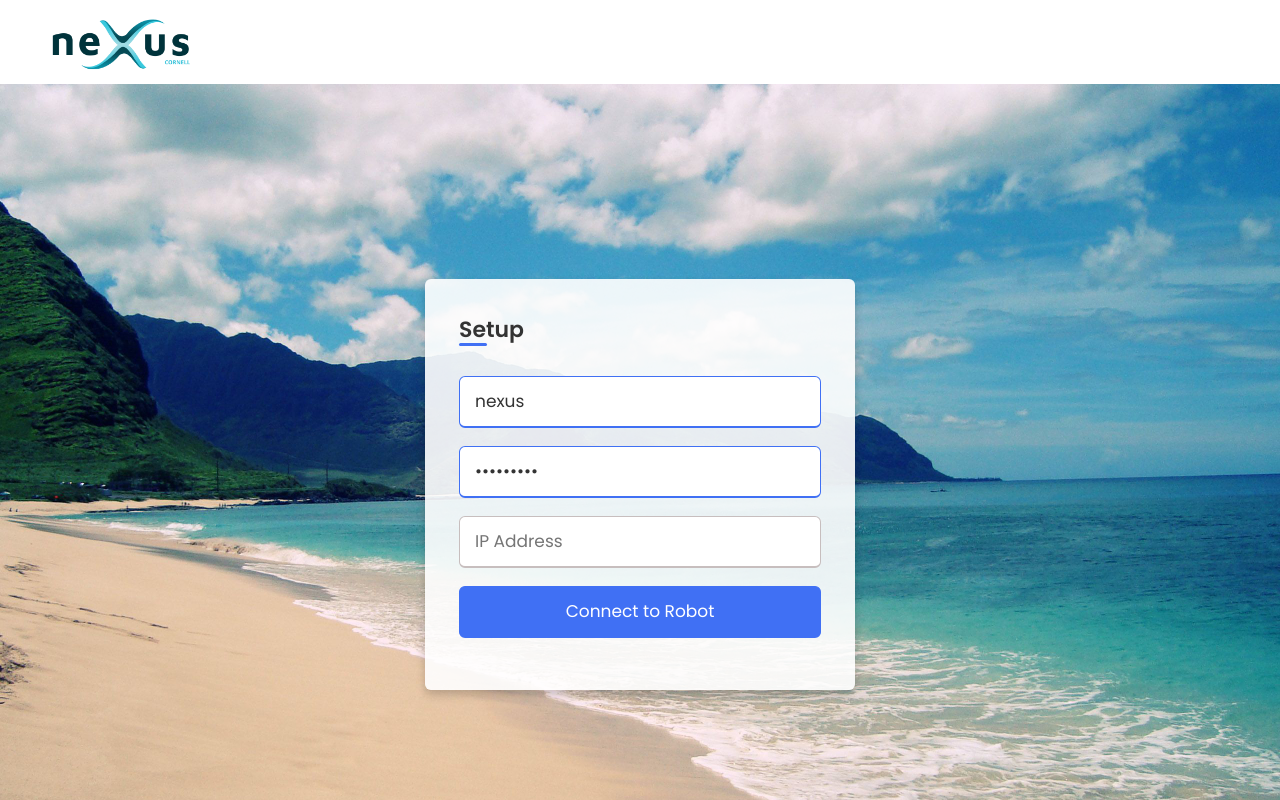
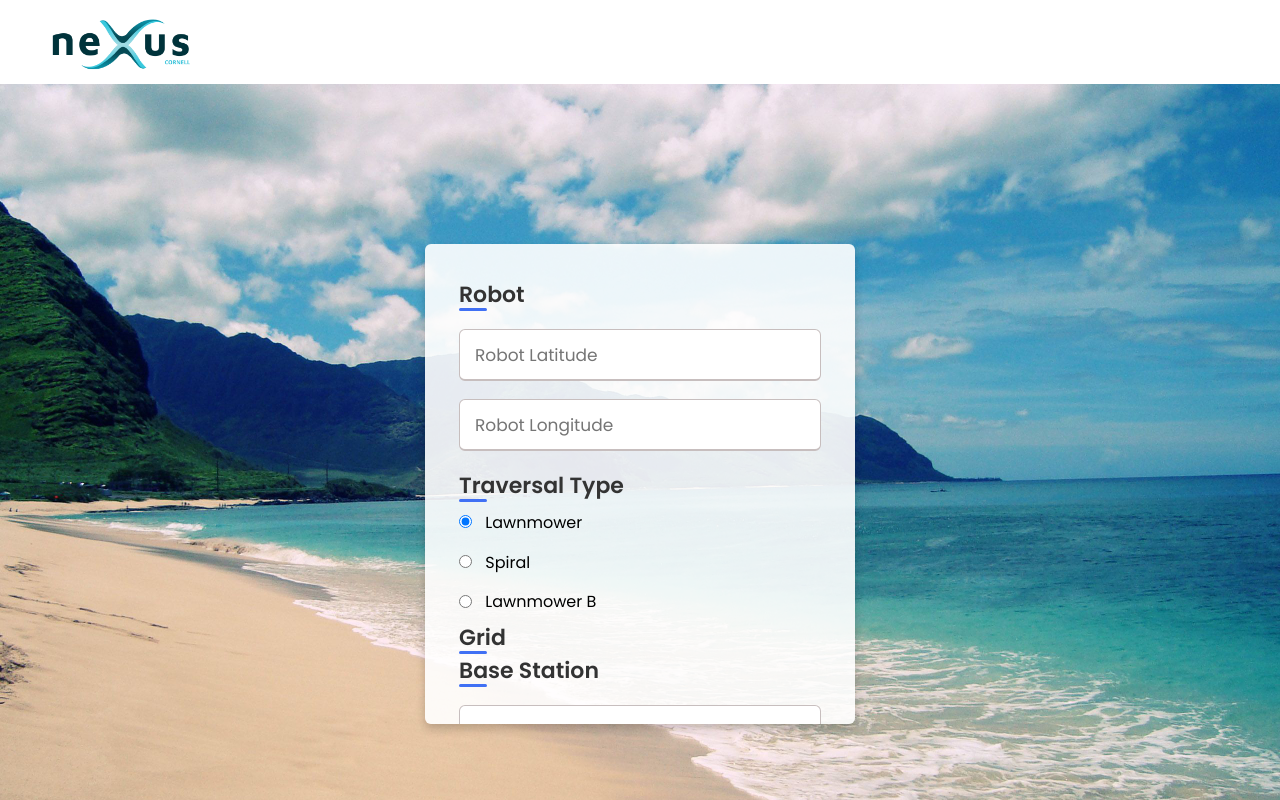
Before and after one commit to cornellnexus/nexus-gui, a React (Create React App) app in the folder Application/: page / in a window 1280 px wide. Built offline with nearby package versions, Linux system fonts and the light colour scheme.

Commit message:
Changing form

```diff
--- a/Application/src/App.css
+++ b/Application/src/App.css
@@ -111,3 +111,9 @@
     text-align: center;
     color: red;
 }
+
+.radio {
+    margin-top: 1em;
+    margin-right: 1em;
+    margin-bottom: 1em;
+}
--- a/Application/src/App.js
+++ b/Application/src/App.js
@@ -13,16 +13,13 @@
 
   const [lat, setLat] = useState();
   const [long, setLong] = useState();
-  const [maxVelocity, setMaxVelocity] = useState();
-  const [radius, setRadius] = useState();
-  const [turningRadius, setTurningRadius] = useState();
-  const [travType, setTravType] = useState();
+  const [travType, setTravType] = useState("lawnmower");
   const [baseLat, setBaseLat] = useState();
   const [baseLong, setBaseLong] = useState();
 
   const [errorMessage, setErrorMessage] = useState("");
   const [loading, setLoading] = useState(false);
-  const [page, setPage] = useState(0);
+  const [page, setPage] = useState(1);
 
   // Posts setup data to backend, which will try to initialize handshake
   // If successful, changes form page to mission
@@ -57,7 +54,24 @@
   // If successful, navigates to overview page
   // If not, outputs error
   const handleMission = async (e) => {
-
+    e.preventDefault();
+    setErrorMessage();
+    setLoading(true);
+    await axios.post('../../mission', {
+      params: {
+        robot_latitude: lat,
+        robot_longitude: long,
+        traversal_type: travType,
+        base_latitude: baseLat,
+        base_longitude: baseLong
+      }
+    }).then(response => {
+      setLoading(false);
+      navigate('/overview')
+    }).catch(response => {
+      setErrorMessage(response.response.data.error);
+      setLoading(false);
+    })
   }
 
   return (
@@ -107,7 +121,7 @@
     <div className='form-container'>
         <div className='form'>
           <h2>Robot</h2>
-          <form onSubmit={handleMission}>
+          <form style={{'marginTop': '0px'}} onSubmit={handleMission}>
             <div className='input-box'>
               <input type={"text"} placeholder={"Robot Latitude"} onChange={(e) => setLat(e.target.value)} required />
             </div>
@@ -116,23 +130,30 @@
               <input type={"text"} placeholder={"Robot Longitude"} onChange={(e) => setLong(e.target.value)} required />
             </div>
 
-            <div className='input-box'>
-              <input type={"text"} placeholder={"Robot Max Velocity"} onChange={(e) => setMaxVelocity(e.target.value)} required />
+            <h2>Traversal Type</h2>
+
+            <div>
+              <input className='radio' type={"radio"} value={"lawnmower"} checked={travType === "lawnmower"} onChange={(e) => {
+                setTravType(e.target.value)
+              }} />
+              <label htmlFor='Lawnmower'>Lawnmower</label>
             </div>
 
-            <div className='input-box'>
-              <input type={"text"} placeholder={"Robot Radius"} onChange={(e) => setRadius(e.target.value)} required />
+            <div>
+              <input className='radio' type={"radio"} value={"spiral"} checked={travType === "spiral"} onChange={(e) => {
+                setTravType(e.target.value)
+              }} />
+              <label htmlFor='Spiral'>Spiral</label>
             </div>
 
-            <div className='input-box'>
-              <input type={"text"} placeholder={"Robot Turning Radius"} onChange={(e) => setTurningRadius(e.target.value)} required />
+            <div>
+              <input className='radio' type={"radio"} value={"lawnmower b"} checked={travType === "lawnmower b"} onChange={(e) => {
+                setTravType(e.target.value)
+              }} />
+              <label htmlFor='Lawnmower B'>Lawnmower B</label>
             </div>
 
-            <h2>Mission</h2>
-
-            {/* <div className='input-box'>
-              <input type={"text"} placeholder={"Mission Traversal Type"} onChange={(e) => setTravType(e.target.value)} required />
-            </div> */}
+            <h2>Grid</h2>
 
             <h2>Base Station</h2>
 
--- a/Application/src/Components/overview.js
+++ b/Application/src/Components/overview.js
@@ -1,5 +1,7 @@
 import './overview.css'
 import Sidebar from './sidebar'
+
+// https://www.youtube.com/watch?v=wYpCWwD1oz0
 
 function Overview() {
     return (
```
